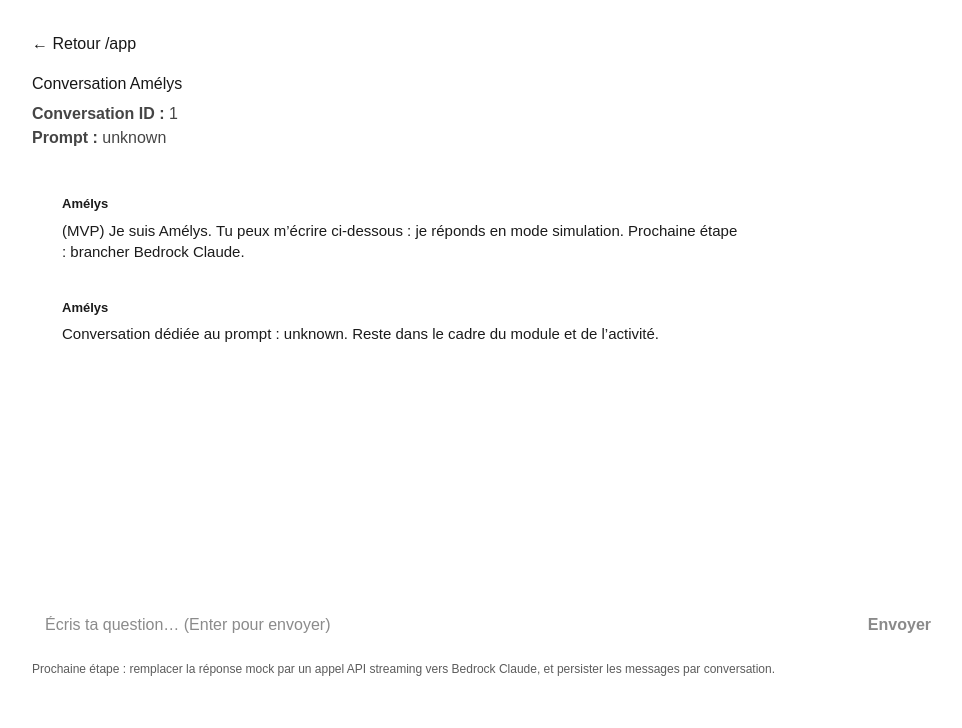
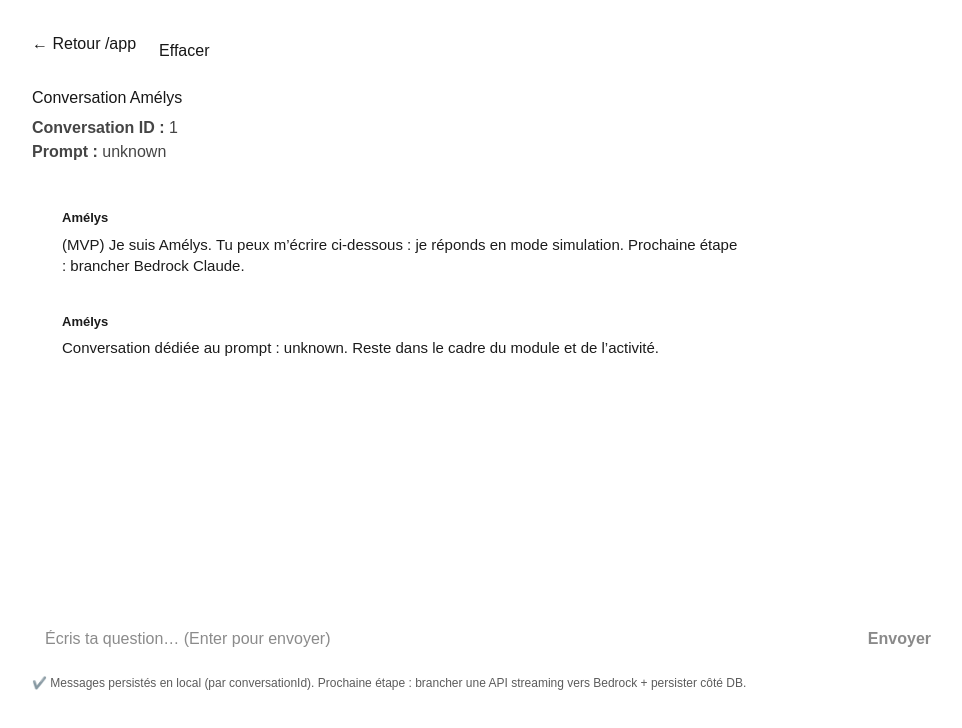
Before and after one commit to d2me-89/amelys-aws-mvp, a Next.js app: page /app/c/1 in a window 1280 px wide. Shown: the top 728 px of the page, without its empty margins (0-962 px from the left). Built offline with nearby package versions, Linux system fonts and the light colour scheme.

Commit message:
persist conversation messages in localStorage

```diff
--- a/app/(platform)/app/c/[conversation]/page.tsx
+++ b/app/(platform)/app/c/[conversation]/page.tsx
@@ -2,7 +2,7 @@
 
 import Link from "next/link";
 import { useParams } from "next/navigation";
-import React, { useMemo, useRef, useState } from "react";
+import React, { useEffect, useMemo, useRef, useState } from "react";
 
 type ChatMsg = {
   id: string;
@@ -14,34 +14,27 @@
   return Math.random().toString(36).slice(2) + Date.now().toString(36);
 }
 
+function storageKey(conversationId: string) {
+  return `amelys:conv:${conversationId}`;
+}
+
+function draftKey(conversationId: string) {
+  return `amelys:draft:${conversationId}`;
+}
+
 export default function ConversationPage() {
   const params = useParams();
 
   const conversationId =
     typeof params.conversation === "string" ? params.conversation : "unknown";
 
-  // Extrait un prompt comme "cours-01" depuis la fin de l’ID
   const prompt = useMemo(() => {
     const parts = conversationId.split("-");
     if (parts.length >= 2) return parts.slice(-2).join("-");
     return "unknown";
   }, [conversationId]);
 
-  const [messages, setMessages] = useState<ChatMsg[]>([
-    {
-      id: uid(),
-      role: "assistant",
-      content:
-        "(MVP) Je suis Amélys. Tu peux m’écrire ci-dessous : je réponds en mode simulation. Prochaine étape : brancher Bedrock Claude.",
-    },
-    {
-      id: uid(),
-      role: "assistant",
-      content:
-        `Conversation dédiée au prompt : ${prompt}. Reste dans le cadre du module et de l’activité.`,
-    },
-  ]);
-
+  const [messages, setMessages] = useState<ChatMsg[]>([]);
   const [input, setInput] = useState("");
   const [isThinking, setIsThinking] = useState(false);
   const endRef = useRef<HTMLDivElement | null>(null);
@@ -56,6 +49,80 @@
     setMessages((prev) => [...prev, { id: uid(), role, content }]);
   }
 
+  // ✅ 1) Chargement initial depuis localStorage (messages + draft)
+  useEffect(() => {
+    try {
+      const raw = localStorage.getItem(storageKey(conversationId));
+      if (raw) {
+        const parsed = JSON.parse(raw) as ChatMsg[];
+        if (Array.isArray(parsed) && parsed.length > 0) {
+          setMessages(parsed);
+        } else {
+          setMessages([
+            {
+              id: uid(),
+              role: "assistant",
+              content:
+                "(MVP) Je suis Amélys. Tu peux m’écrire ci-dessous : je réponds en mode simulation. Prochaine étape : brancher Bedrock Claude.",
+            },
+            {
+              id: uid(),
+              role: "assistant",
+              content: `Conversation dédiée au prompt : ${prompt}. Reste dans le cadre du module et de l’activité.`,
+            },
+          ]);
+        }
+      } else {
+        setMessages([
+          {
+            id: uid(),
+            role: "assistant",
+            content:
+              "(MVP) Je suis Amélys. Tu peux m’écrire ci-dessous : je réponds en mode simulation. Prochaine étape : brancher Bedrock Claude.",
+          },
+          {
+            id: uid(),
+            role: "assistant",
+            content: `Conversation dédiée au prompt : ${prompt}. Reste dans le cadre du module et de l’activité.`,
+          },
+        ]);
+      }
+
+      const draft = localStorage.getItem(draftKey(conversationId));
+      if (draft) setInput(draft);
+    } catch {
+      // si localStorage bloqué ou JSON cassé, on repart proprement
+      setMessages([
+        {
+          id: uid(),
+          role: "assistant",
+          content:
+            "(MVP) Je suis Amélys. Tu peux m’écrire ci-dessous : je réponds en mode simulation.",
+        },
+      ]);
+    }
+    // eslint-disable-next-line react-hooks/exhaustive-deps
+  }, [conversationId]);
+
+  // ✅ 2) Sauvegarde automatique (messages) dans localStorage
+  useEffect(() => {
+    if (!messages || messages.length === 0) return;
+    try {
+      localStorage.setItem(storageKey(conversationId), JSON.stringify(messages));
+    } catch {
+      // ignore (quota, privacy mode, etc.)
+    }
+  }, [messages, conversationId]);
+
+  // ✅ 3) Sauvegarde du brouillon (input) par conversation
+  useEffect(() => {
+    try {
+      localStorage.setItem(draftKey(conversationId), input);
+    } catch {
+      // ignore
+    }
+  }, [input, conversationId]);
+
   async function handleSend() {
     const text = input.trim();
     if (!text || isThinking) return;
@@ -68,7 +135,6 @@
     // Mock: réponse Amélys après 700ms
     await new Promise((r) => setTimeout(r, 700));
 
-    // Réponse mock cadrée (simple)
     const reply =
       `Réponse (mock) sur ${prompt} :\n\n` +
       `1) Reformulation : ${text}\n` +
@@ -88,10 +154,47 @@
     }
   }
 
+  function clearConversation() {
+    if (!confirm("Effacer l’historique de cette conversation ?")) return;
+    try {
+      localStorage.removeItem(storageKey(conversationId));
+      localStorage.removeItem(draftKey(conversationId));
+    } catch {
+      // ignore
+    }
+    setInput("");
+    setMessages([
+      {
+        id: uid(),
+        role: "assistant",
+        content:
+          "(MVP) Historique effacé. Repars sur une question et je réponds en simulation.",
+      },
+      {
+        id: uid(),
+        role: "assistant",
+        content: `Conversation dédiée au prompt : ${prompt}.`,
+      },
+    ]);
+  }
+
   return (
     <main style={{ padding: "2rem", fontFamily: "sans-serif", maxWidth: 980 }}>
-      <div style={{ marginBottom: "1rem" }}>
+      <div style={{ marginBottom: "1rem", display: "flex", gap: 12 }}>
         <Link href="/app">← Retour /app</Link>
+        <button
+          onClick={clearConversation}
+          style={{
+            border: "1px solid rgba(255,255,255,0.15)",
+            background: "transparent",
+            color: "inherit",
+            borderRadius: 10,
+            padding: "6px 10px",
+            cursor: "pointer",
+          }}
+        >
+          Effacer
+        </button>
       </div>
 
       <h1 style={{ marginBottom: 6 }}>Conversation Amélys</h1>
@@ -201,8 +304,8 @@
       </div>
 
       <div style={{ marginTop: 10, fontSize: 12, opacity: 0.7 }}>
-        Prochaine étape : remplacer la réponse mock par un appel API streaming
-        vers Bedrock Claude, et persister les messages par conversation.
+        ✔️ Messages persistés en local (par conversationId). Prochaine étape :
+        brancher une API streaming vers Bedrock + persister côté DB.
       </div>
     </main>
   );
```
